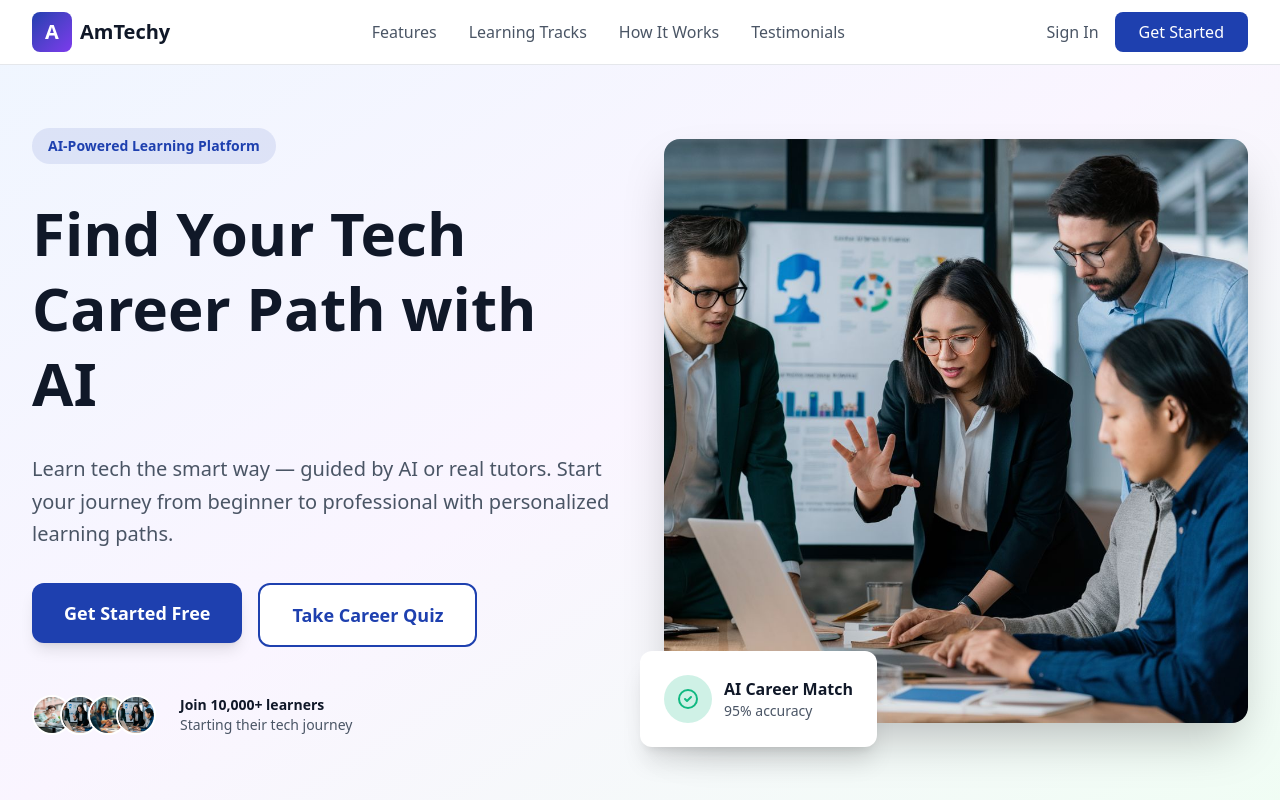
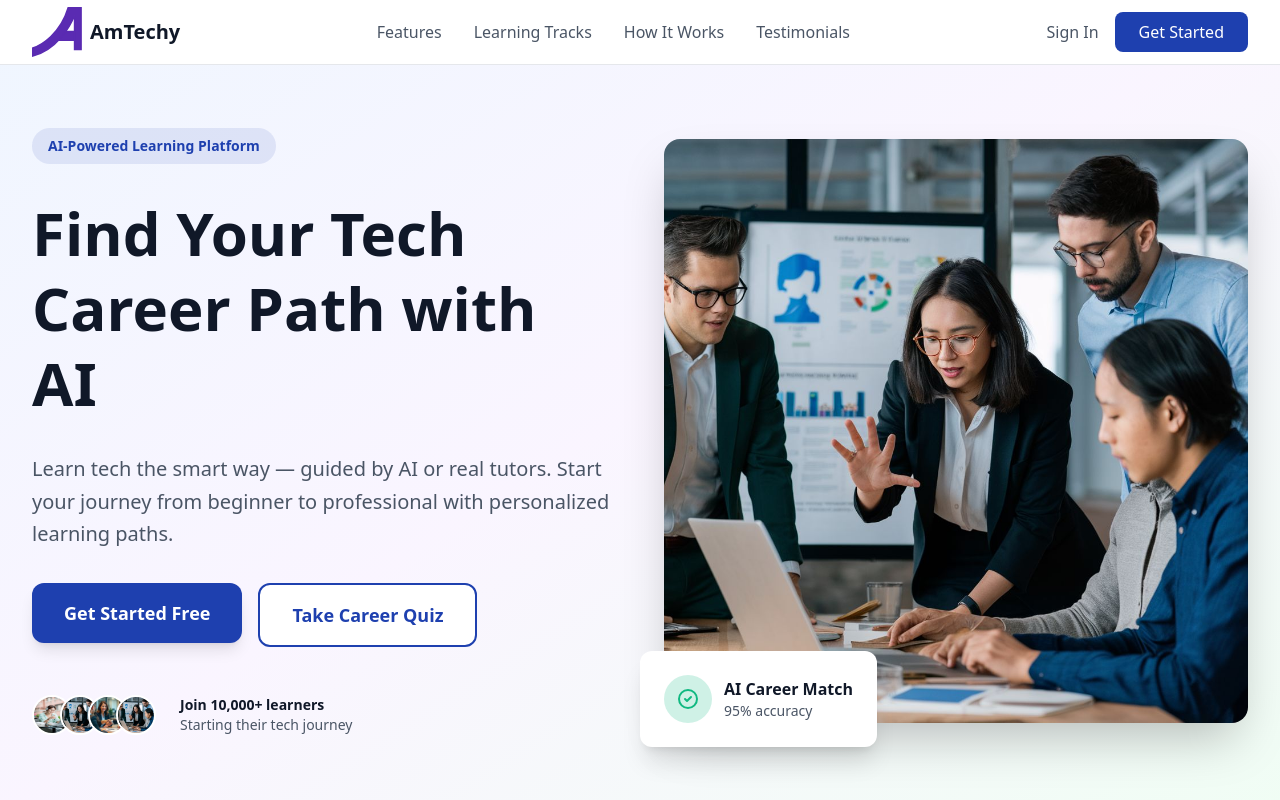
Before and after one commit to Ademolaadisa010/AmTechy, a Next.js app: page / in a window 1280 px wide. Shown: the top 800 px of the page. Built offline with nearby package versions, Linux system fonts and the light colour scheme.

Commit message:
Working SEO

```diff
--- a/app/layout.tsx
+++ b/app/layout.tsx
@@ -13,8 +13,11 @@ const geistMono = Geist_Mono({
 });
 
 export const metadata: Metadata = {
-  title: "AmTechy - EdTech Platform",
-  description: "Help beginners who want to learn tech but don’t know where to start, using AI-powered career guidance and structured learning paths.",
+  title: "AmTechy - AI-Powered Learning Platform | Find Your Tech Career Path",
+  description: "Break into tech with AI-guided learning. Personalized paths from beginner to professional. Learn coding, data science & more. Start free today.",
+  verification: {
+    google: 'T4XmAA63JnamZFAL2CvdheEmOoBCyweaj_pohJH58Nc',
+  },
 };
 
 export default function RootLayout({
@@ -28,7 +31,6 @@ export default function RootLayout({
         <link rel="stylesheet" href="https://cdnjs.cloudflare.com/ajax/libs/font-awesome/6.7.2/css/all.min.css"/>
         <script src="https://unpkg.com/lucide@latest"></script>
         <script src="https://cdn.jsdelivr.net/npm/chart.js"></script>
-        <script src="https://cdn.jsdelivr.net/npm/chart.js"></script>
       </head>
       <body
         className={`${geistSans.variable} ${geistMono.variable} antialiased overflow-x-hidden`}
--- a/app/page.tsx
+++ b/app/page.tsx
@@ -2,6 +2,7 @@
 import Image from "next/image";
 import { motion } from "framer-motion";
 import Hero from "@/public/hero.jpg";
+import Logo from "@/public/logo.svg";
 import HeroSec from "@/public/hero-sec.jpg";
 import two from "@/public/two.jpg";
 import Ai from "@/public/ai.jpg";
@@ -21,13 +22,14 @@ export default function HomePage(){
         initial={{y:-50, opacity:0}}
         whileInView={{y:0, opacity:1}}
         transition={{duration:1}}
-      className="fixed top-0 left-0 right-0 bg-white border-b border-gray-200 z-50">
+        className="fixed top-0 left-0 right-0 bg-white border-b border-gray-200 z-50">
         <div className="max-w-7xl mx-auto px-4 sm:px-6 lg:px-8">
           <div className="flex justify-between items-center h-16">
             <div className="flex items-center space-x-2">
-              <div className="w-10 h-10 bg-gradient-to-br from-[#1e40af] to-[#7c3aed] rounded-lg flex items-center justify-center">
-                <span className="text-white font-bold text-xl">A</span>
-              </div>
+              {/* <div className="w-10 h-10 bg-gradient-to-br from-[#1e40af] to-[#7c3aed] rounded-lg flex items-center justify-center"> */}
+                {/* <span className="text-white font-bold text-xl">A</span> */}
+                <Image src={Logo} width={50} alt="logo" />
+              {/* </div> */}
             <span className="text-xl font-bold text-gray-900">AmTechy</span>
           </div>
           <div className="hidden md:flex items-center space-x-8">
```
Also changed, not shown: public/logo.svg (added).
